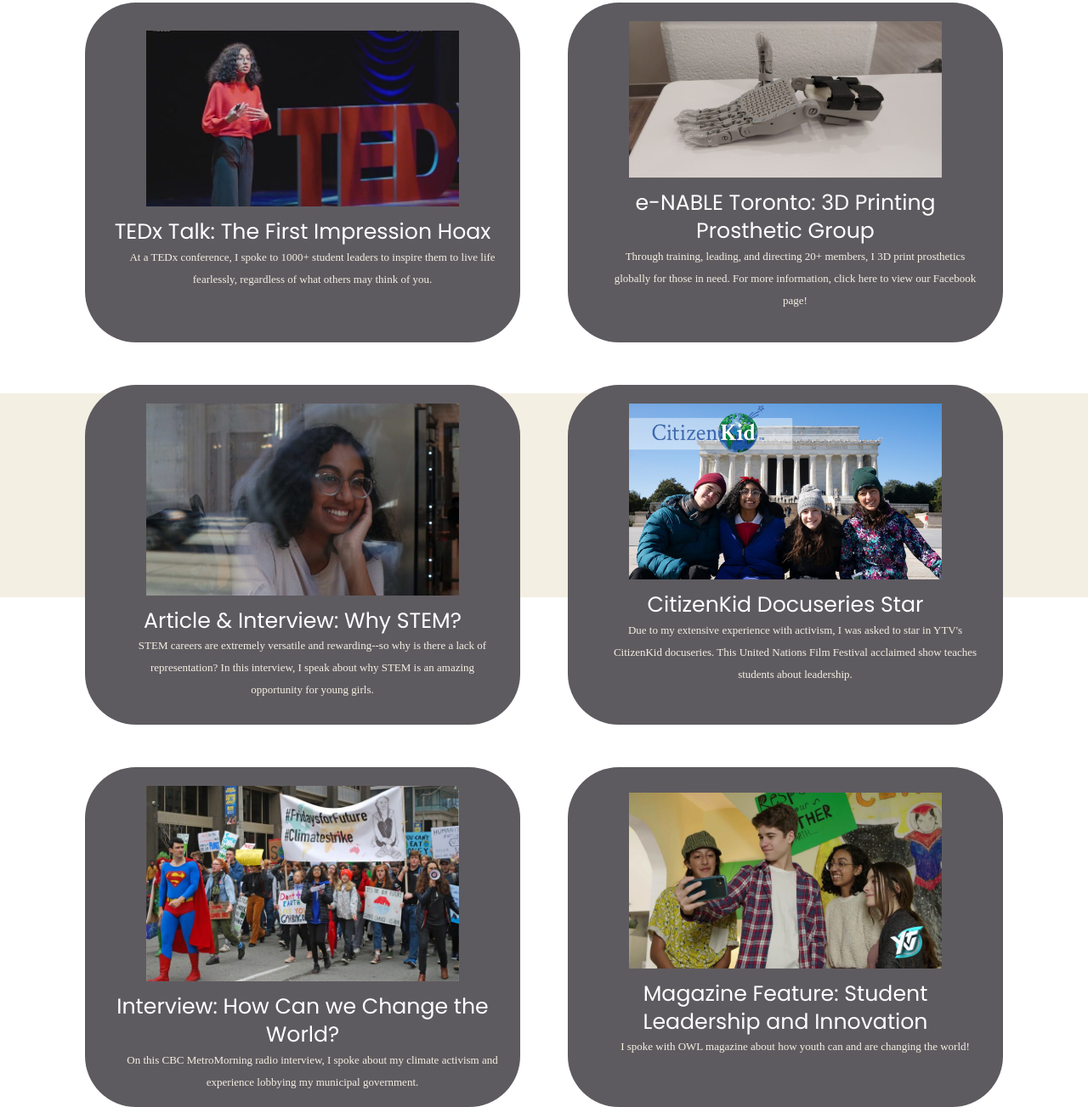
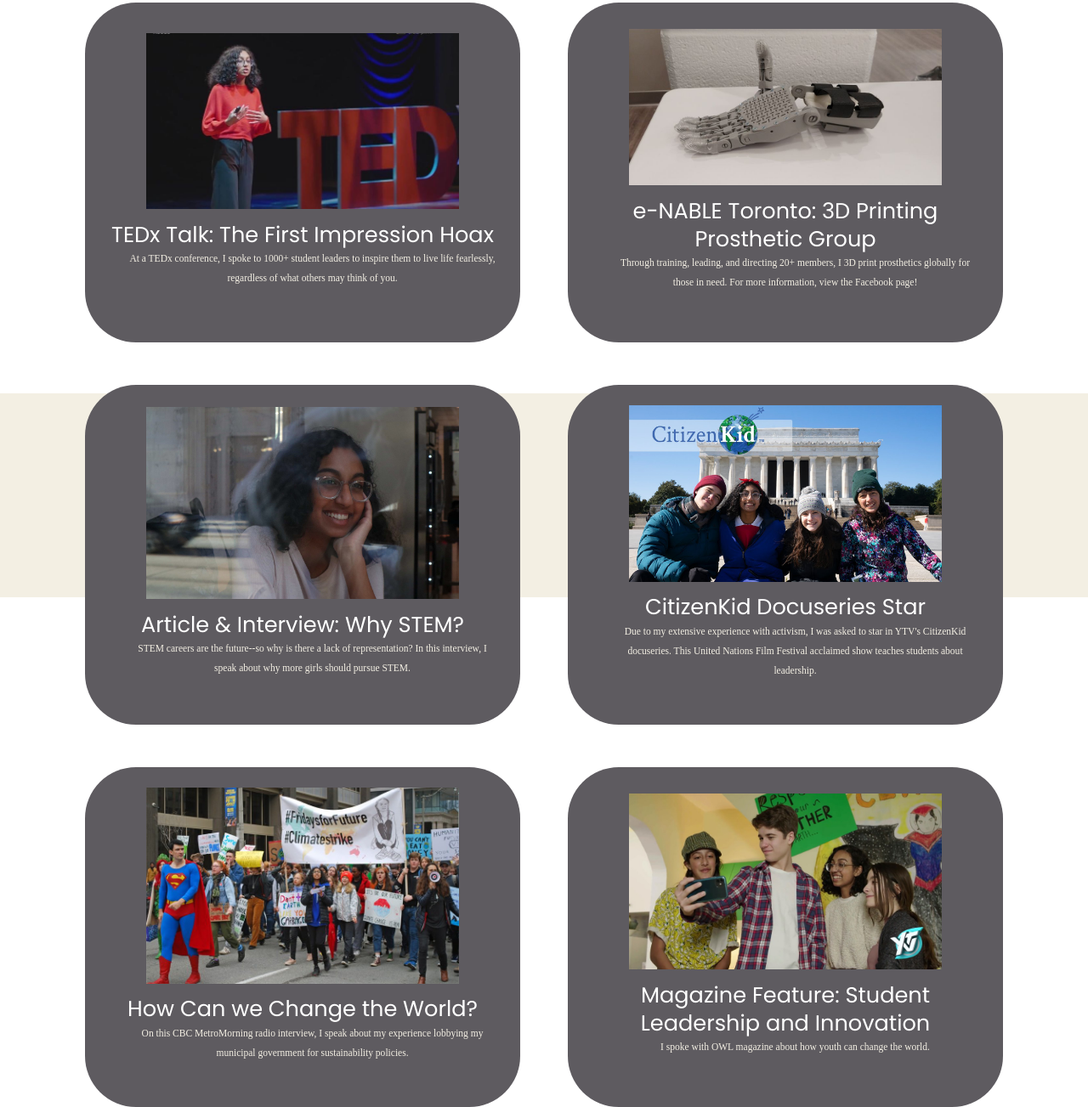
Before and after one commit to charlenerocha/charocha.github.io, a plain HTML site: page features.html in a window 1280 px wide. Shown: the part 97-1400 px from the top of the page at 85% size. Drawn offline with Linux system fonts and the light colour scheme.

Commit message:
Update features.html

```diff
--- a/features.html
+++ b/features.html
@@ -42,10 +42,10 @@
     <button class="column">
       <a href="https://youtu.be/nBf5lnmjt9k" target="_blank">
         <img src="img/ted.jpg" class="ted">
-        <h2>
+        <h2 style="font-size:2vw;">
           TEDx Talk: The First Impression Hoax
         </h2>
-        <h3>
+        <h3 style="font-size:0.9vw;">
           At a TEDx conference, I spoke to 1000+ student leaders to inspire them to live life fearlessly, regardless of what others may think of you.
         </h3>
       </a>
@@ -54,11 +54,11 @@
     <button class="column2">
       <a href="https://www.facebook.com/torontoenable" target="_blank">
         <img src="img/hand pic.jpg" class="enable">
-        <h2>
+        <h2 style="font-size:2vw;">
           e-NABLE Toronto: 3D Printing Prosthetic Group
         </h2>
-        <h3>
-          Through training, leading, and directing 20+ members, I 3D print prosthetics globally for those in need. For more information, click here to view our Facebook page!
+        <h3 style="font-size:0.9vw;">
+          Through training, leading, and directing 20+ members, I 3D print prosthetics globally for those in need. For more information, view the Facebook page!
         </h3>
       </a>
     </button>
@@ -67,11 +67,11 @@
     <button class="column">
       <a href="https://medium.com/@girlsforscience/stem-stories-charlene-rocha-aa294f6eed04" target="_blank" name="char">
         <img src="img/charlene_website_headshot.jpg" class="stem">
-        <h2>
+        <h2 style="font-size:2vw;">
           Article & Interview: Why STEM?
         </h2>
-        <h3>
-          STEM careers are extremely versatile and rewarding--so why is there a lack of representation? In this interview, I speak about why STEM is an amazing opportunity for young girls.
+        <h3 style="font-size:0.9vw;">
+          STEM careers are the future--so why is there a lack of representation? In this interview, I speak about why more girls should pursue STEM.
         </h3>
       </a>
     </button>
@@ -79,24 +79,25 @@
     <button class="column2">
       <a href="https://youtu.be/wdr9rMZfFfE" target="_blank">
         <img src="img/citizenkid.jpg" class="citizen">
-        <h2>
+        <h2 style="font-size:2vw;">
           CitizenKid Docuseries Star
         </h2>
-        <h3>
+        <h3 style="font-size:0.9vw;">
           Due to my extensive experience with activism, I was asked to star in YTV's CitizenKid docuseries. This United Nations Film Festival acclaimed show teaches students about leadership.
         </h3>
       </a>
     </button>
   </div>
+
   <div class="buttonrow">
     <button class="column">
       <a href="https://www.cbc.ca/player/play/1747059267750" target="_blank">
         <img src="img/protest.jpg" class="protest">
-        <h2>
-          Interview: How Can we Change the World?
+        <h2 style="font-size:2vw;">
+          How Can we Change the World?
         </h2>
-        <h3>
-          On this CBC MetroMorning radio interview, I spoke about my climate activism and experience lobbying my municipal government.
+        <h3 style="font-size:0.9vw;">
+          On this CBC MetroMorning radio interview, I speak about my experience lobbying my municipal government for sustainability policies.
         </h3>
       </a>
     </button>
@@ -104,11 +105,11 @@
     <button class="column2">
       <a href="http://owlconnected.com/archives/interview-charlene-rocha" target="_blank">
         <img src="img/owl.jpg" class="owl">
-        <h2>
+        <h2 style="font-size:2vw;">
           Magazine Feature: Student Leadership and Innovation
         </h2>
-        <h3>
-          I spoke with OWL magazine about how youth can and are changing the world!
+        <h3 style="font-size:0.9vw;">
+          I spoke with OWL magazine about how youth can change the world.
         </h3>
       </a>
     </button>
```
